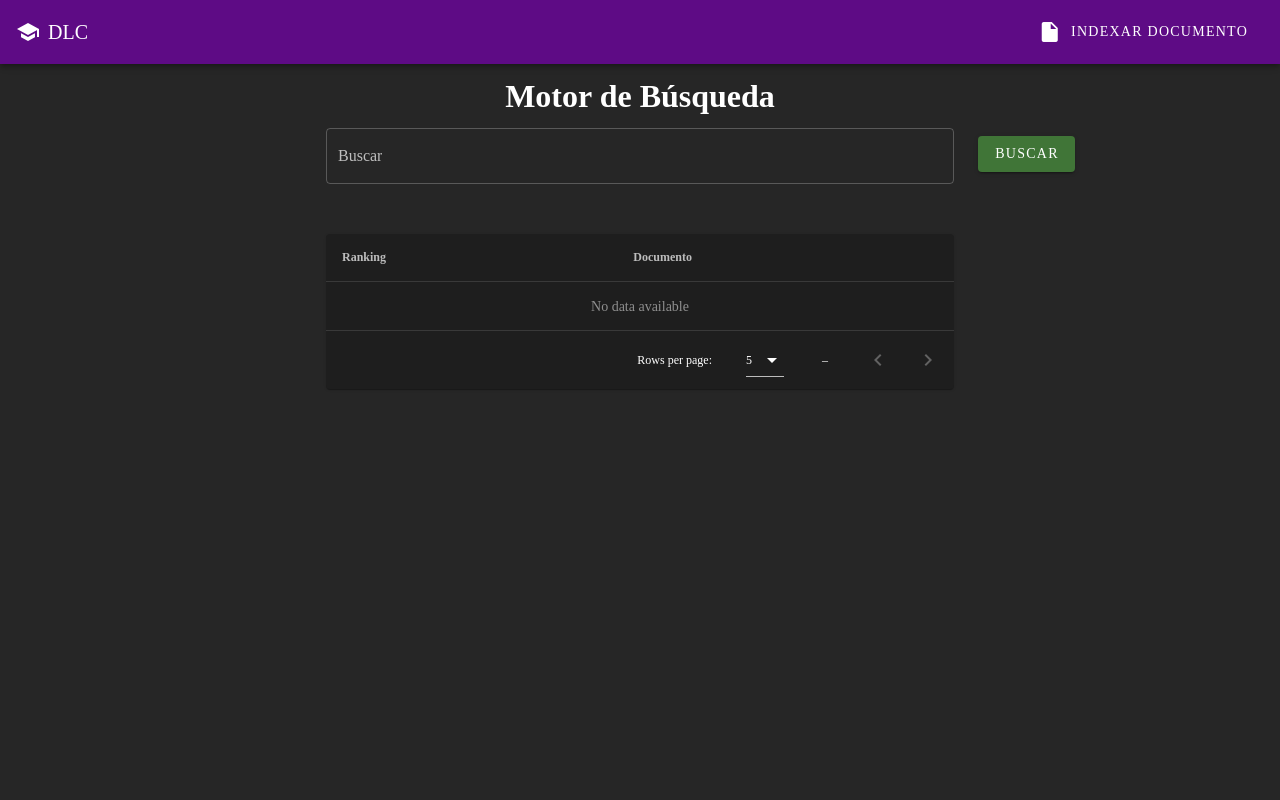
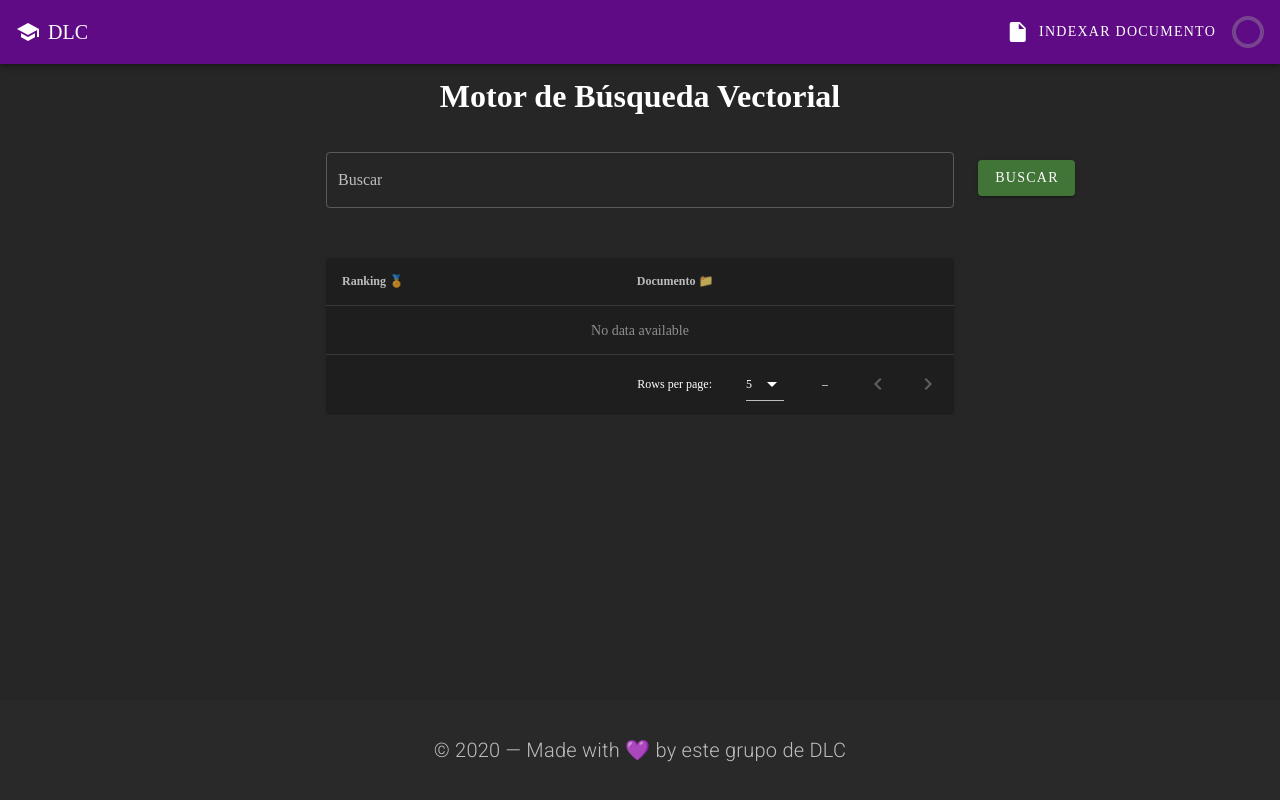
Before and after one commit to lorenzofabro/frontend-vectorial-search-engine, a Vue app: page / in a window 1280 px wide. Built offline with nearby package versions, Linux system fonts and the light colour scheme; a web font is replaced by a local one.

Commit message:
Adding a footer and some emojis

```diff
--- a/src/App.vue
+++ b/src/App.vue
@@ -2,9 +2,10 @@
   <v-app style="font-family: ProximaNova !important; background-color: #262626">
     <AppBar />
     <v-content>
-      <h1 class="text-center mt-2">Motor de Búsqueda</h1>
+      <h1 class="text-center mt-2">Motor de Búsqueda Vectorial</h1>
       <Buscar />
     </v-content>
+    <Footer />
   </v-app>
 </template>
 
@@ -18,11 +19,12 @@
 <script>
 import AppBar from "./components/AppBar";
 import Buscar from "./views/Buscar";
+import Footer from "./components/Footer";
 
 export default {
   name: "App",
 
-  components: { AppBar, Buscar },
+  components: { AppBar, Buscar, Footer },
 
   data: () => ({
     //
--- a/src/components/AppBar.vue
+++ b/src/components/AppBar.vue
@@ -1,5 +1,11 @@
 <template>
   <v-app-bar app color="#5e0b85">
+    <v-snackbar v-model="snackbar">
+      {{ snackbarText }}
+      <v-btn color="pink" text @click="snackbar = false">
+        Cerrar
+      </v-btn>
+    </v-snackbar>
     <div class="d-flex align-center">
       <v-icon class="mr-2">mdi-school</v-icon>
       <v-toolbar-title>DLC</v-toolbar-title>
@@ -9,6 +15,10 @@
       ><v-icon class="mr-2">mdi-file</v-icon>Indexar Documento</v-btn
     >
     <input type="file" @change="onChange" id="uploadImage" class="d-none" />
+    <v-progress-circular
+      :indeterminate="progress"
+      color="white"
+    ></v-progress-circular>
   </v-app-bar>
 </template>
 
@@ -25,6 +35,8 @@ export default {
   data() {
     return {
       progress: false,
+      snackbar: false,
+      snackbarText: "",
     };
   },
   methods: {
@@ -35,6 +47,7 @@ export default {
         /^data:text\/[a-z]+;base64,/,
         ""
       );
+      this.progress = true;
       this.indexar(file.name, docBase64Stripped);
     },
     indexar(nombre, base64) {
@@ -53,9 +66,16 @@ export default {
         .post("api/documentos/indexar", qs.stringify(body), requestOptions)
         .then((res) => {
           console.log(res);
+          this.snackbar = true;
+          this.snackbarText = "Documento indexado exitosamente 😄";
+          this.progress = false;
         })
         .catch((e) => {
           console.error(e);
+          this.snackbar = true;
+          this.snackbarText =
+            "El archivo es más grande de lo esperado, por favor mirá la consola del servidor para chequear el estado de la indexación 🙏";
+          this.progress = false;
         });
     },
   },
--- /dev/null
+++ b/src/components/Footer.vue
@@ -0,0 +1,7 @@
+<template>
+  <v-footer class="justify-center" color="#292929" height="100">
+    <div class="title font-weight-light grey--text text--lighten-1 text-center">
+      &copy; {{ new Date().getFullYear() }} — Made with 💜 by este grupo de DLC
+    </div>
+  </v-footer>
+</template>
--- a/src/views/Buscar.vue
+++ b/src/views/Buscar.vue
@@ -1,6 +1,12 @@
 <template>
   <v-content class="py-2">
-    <v-row>
+    <v-snackbar v-model="snackbar" top color="#407537">
+      {{ snackbarText }}
+      <v-btn color="white" text @click="snackbar = false">
+        Cerrar
+      </v-btn>
+    </v-snackbar>
+    <v-row class="mt-3">
       <v-col cols="6" offset="3">
         <v-text-field
           outlined
@@ -33,14 +39,16 @@
 export default {
   data() {
     return {
+      snackbar: false,
+      snackbarText: "",
       palabras: "",
       headers: [
         {
-          text: "Ranking",
+          text: "Ranking 🏅",
           align: "start",
           value: "ranking",
         },
-        { text: "Documento", value: "documento.nombre" },
+        { text: "Documento 📁", value: "documento.nombre" },
       ],
       documentos: [],
     };
@@ -54,6 +62,9 @@ export default {
         .then((res) => {
           console.log(res);
           this.documentos = res.data.data.documentos;
+          this.snackbar = true;
+          this.snackbarText =
+            "Búsqueda realizada con éxito, mira los resultados abajo 👇";
         })
         .catch((e) => {
           console.error(e);
```
